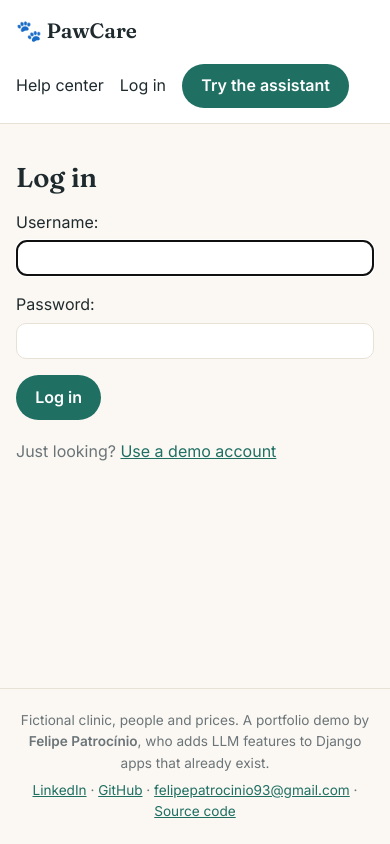
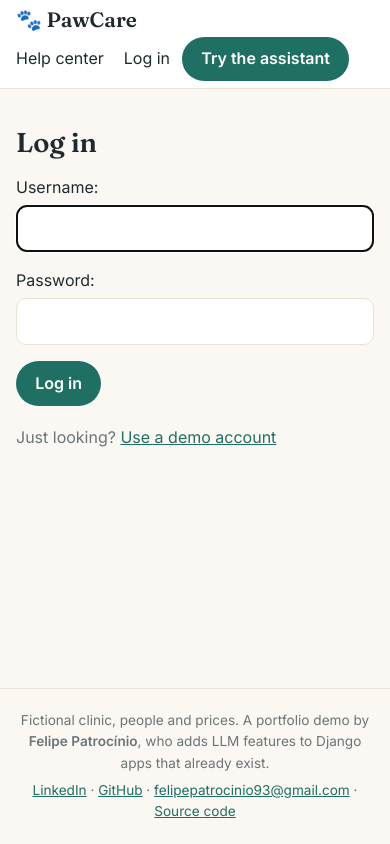
Before and after one commit to patr0ci/pawcare, a Django app: page /accounts/login/?next=/assistant/ in a window 390 px wide. Run offline with Django 5.2, Linux system fonts and the light colour scheme.

Commit message:
CSS: form fields in the page font, styled form errors, 40px nav targets
- Inputs fell back to 13.3px Arial, which also made iOS zoom into the login
  form; form controls now inherit the page font.
- Form errors (.errorlist, e.g. a wrong password) looked like plain bullets;
  they are now a red-tinted box, in light and dark.
- Nav links and the "Log out" button are at least 40px tall and look alike
  (Log out was an underlined accent-colored button). On phones the bar is
  tighter around the wrapped nav, so it gets shorter, not taller. Desktop
  keeps its layout; links gain a hover color.

Co-Authored-By: Claude Opus 5.5 <noreply@anthropic.com>

```diff
--- a/static/css/app.css
+++ b/static/css/app.css
@@ -8,12 +8,15 @@
   --accent-ink: #ffffff;
   --accent-soft: #e3f0ec;
   --user: #f3ece0;
+  --danger: #b42318;
+  --danger-soft: #fef3f2;
   --radius: 14px;
 }
 @media (prefers-color-scheme: dark) {
   :root {
     --bg: #14191b; --surface: #1c2326; --ink: #e8ecec; --muted: #9aa5a8; --line: #2c3539;
     --accent: #4fb3a2; --accent-ink: #0d1615; --accent-soft: #1f3330; --user: #2a2620;
+    --danger: #f97066; --danger-soft: #3a1f1d;
   }
 }
 * { box-sizing: border-box; }
@@ -24,10 +27,14 @@ h1 { font-size: clamp(1.7rem, 4vw, 2.6rem); margin: .2em 0 .4em; }
 code { background: var(--accent-soft); padding: .1em .35em; border-radius: 6px; }
 .topbar { display: flex; justify-content: space-between; align-items: center; gap: 1rem; padding: .9rem clamp(1rem, 4vw, 3rem); border-bottom: 1px solid var(--line); background: var(--surface); flex-wrap: wrap; }
 .brand { font-family: Fraunces, Georgia, serif; font-size: 1.3rem; color: var(--ink); text-decoration: none; }
-nav { display: flex; align-items: center; gap: 1rem; flex-wrap: wrap; }
-nav a { color: var(--ink); text-decoration: none; }
+nav { display: flex; align-items: center; gap: .25rem; flex-wrap: wrap; }
+/* "Log out" is a button (it POSTs) but looks like the links; all are at least 40px tall, an easy tap on a phone. */
+nav a, nav .link { display: inline-flex; align-items: center; min-height: 40px; padding: 0 .5rem; color: var(--ink); text-decoration: none; }
+nav a:hover, nav .link:hover { color: var(--accent); }
 .inline { display: inline; margin: 0; }
-button { font: inherit; cursor: pointer; }
+/* Form controls default to 13.3px Arial, and iOS zooms the page into any field under 16px. */
+button, input, select, textarea { font: inherit; }
+button { cursor: pointer; }
 .link { background: none; border: 0; color: var(--accent); padding: 0; text-decoration: underline; }
 .button, .nav-cta { display: inline-block; background: var(--accent); color: var(--accent-ink) !important; border: 0; border-radius: 999px; padding: .6rem 1.2rem; font-weight: 600; text-decoration: none; }
 .page { width: min(900px, 100%); margin: 0 auto; padding: 2rem 16px 4rem; flex: 1; }
@@ -44,9 +51,16 @@ button { font: inherit; cursor: pointer; }
 .prose { max-width: 68ch; }
 .stack p { display: flex; flex-direction: column; gap: .3rem; }
 .stack input { padding: .6rem; border: 1px solid var(--line); border-radius: 10px; background: var(--surface); color: var(--ink); }
+.errorlist { list-style: none; margin: 0 0 .8rem; padding: .6rem .9rem; border: 1px solid var(--danger); border-radius: 10px; background: var(--danger-soft); color: var(--danger); }
 .footer { text-align: center; color: var(--muted); font-size: .85rem; padding: 1rem 16px; border-top: 1px solid var(--line); }
 .footer p { margin: .3rem 0; }
 .notice { background: var(--accent-soft); border: 1px solid var(--line); border-radius: 12px; padding: .7rem 1rem; }
+@media (max-width: 600px) {
+  /* The nav wraps under the brand: keep that compact, with the first link's text in line with the brand. */
+  .topbar { padding-top: .4rem; padding-bottom: .4rem; row-gap: .2rem; }
+  .brand { line-height: 1.3; }
+  nav { margin: 0 -.5rem; }
+}
 
 /* chat */
 .chat-page { width: min(820px, 100%); margin: 0 auto; padding: 1.2rem 16px 1rem; flex: 1; display: flex; flex-direction: column; }
```
